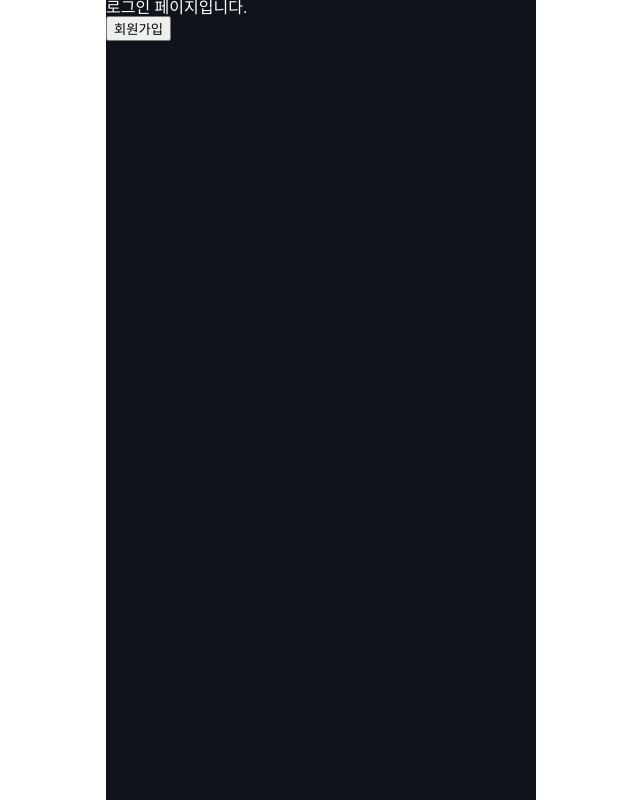
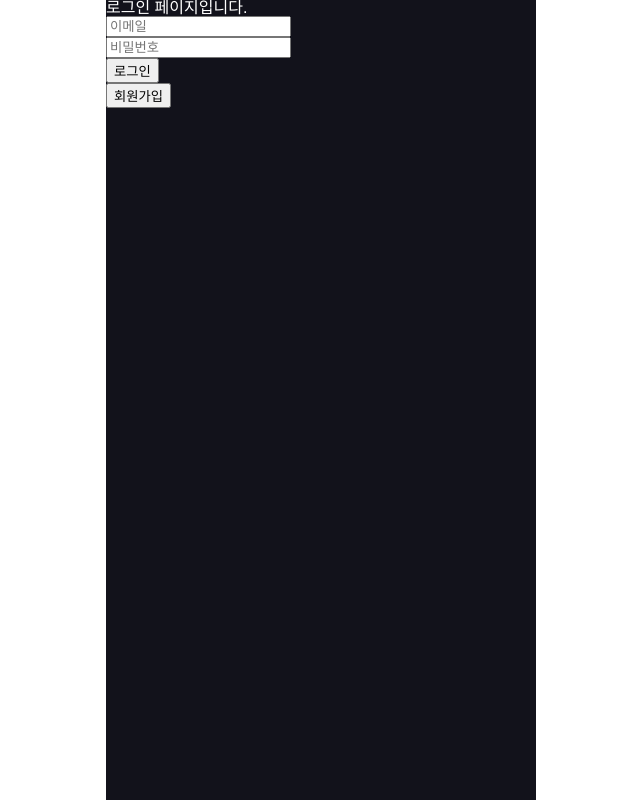
Before and after one commit to soohyun-dev/Remind, a React (Vite) app: page /Login in a window 1280 px wide. Shown: the whole page, without its empty margins (319-959 px from the left). Built offline with nearby package versions, Linux system fonts and the light colour scheme; no server answers; the database is empty.

Commit message:
:sparkles: feat: 로그인 기능 구현

```diff
--- a/src/pages/Login/Login.tsx
+++ b/src/pages/Login/Login.tsx
@@ -1,9 +1,15 @@
 import { collection, getDocs } from "firebase/firestore";
 import { Link } from "react-router-dom";
-import { fireStore } from "@/firebase";
+import { useState } from "react";
+import { signInWithEmailAndPassword } from "firebase/auth";
+import { firebaseAuth, fireStore } from "@/firebase";
 import { Layout } from "@/styles/style";
 
 export default function Login() {
+  const [userEmail, setUserEmail] = useState("");
+  const [userPassword, setUserPassword] = useState("");
+  const [user, setUser] = useState({});
+
   const useMember = async () => {
     const memberInfo = collection(fireStore, `user/`);
     const memberData = await getDocs(memberInfo);
@@ -15,12 +21,47 @@ export default function Login() {
     console.log(members);
   };
 
+  const login = async () => {
+    try {
+      const curUserInfo = await signInWithEmailAndPassword(
+        firebaseAuth,
+        userEmail,
+        userPassword
+      );
+      console.log(curUserInfo);
+      setUser(curUserInfo.user);
+      console.log(curUserInfo.user);
+    } catch (err) {
+      //   setIsAppropriate(false);
+      // console.log(err.code);
+      /*
+      입력한 아이디가 없을 경우 : auth/user-not-found.
+      비밀번호가 잘못된 경우 : auth/wrong-password.
+      */
+    }
+  };
+
   useMember();
 
   return (
     <Layout>
       <div>
         <h1>로그인 페이지입니다.</h1>
+        <div>
+          <input
+            onChange={(e) => setUserEmail(e.target.value)}
+            placeholder="이메일"
+          />
+        </div>
+        <div>
+          <input
+            onChange={(e) => setUserPassword(e.target.value)}
+            placeholder="비밀번호"
+          />
+        </div>
+        <div>
+          <button onClick={() => login()}>로그인</button>
+        </div>
         <Link to="/SignUp">
           <button>회원가입</button>
         </Link>
```
